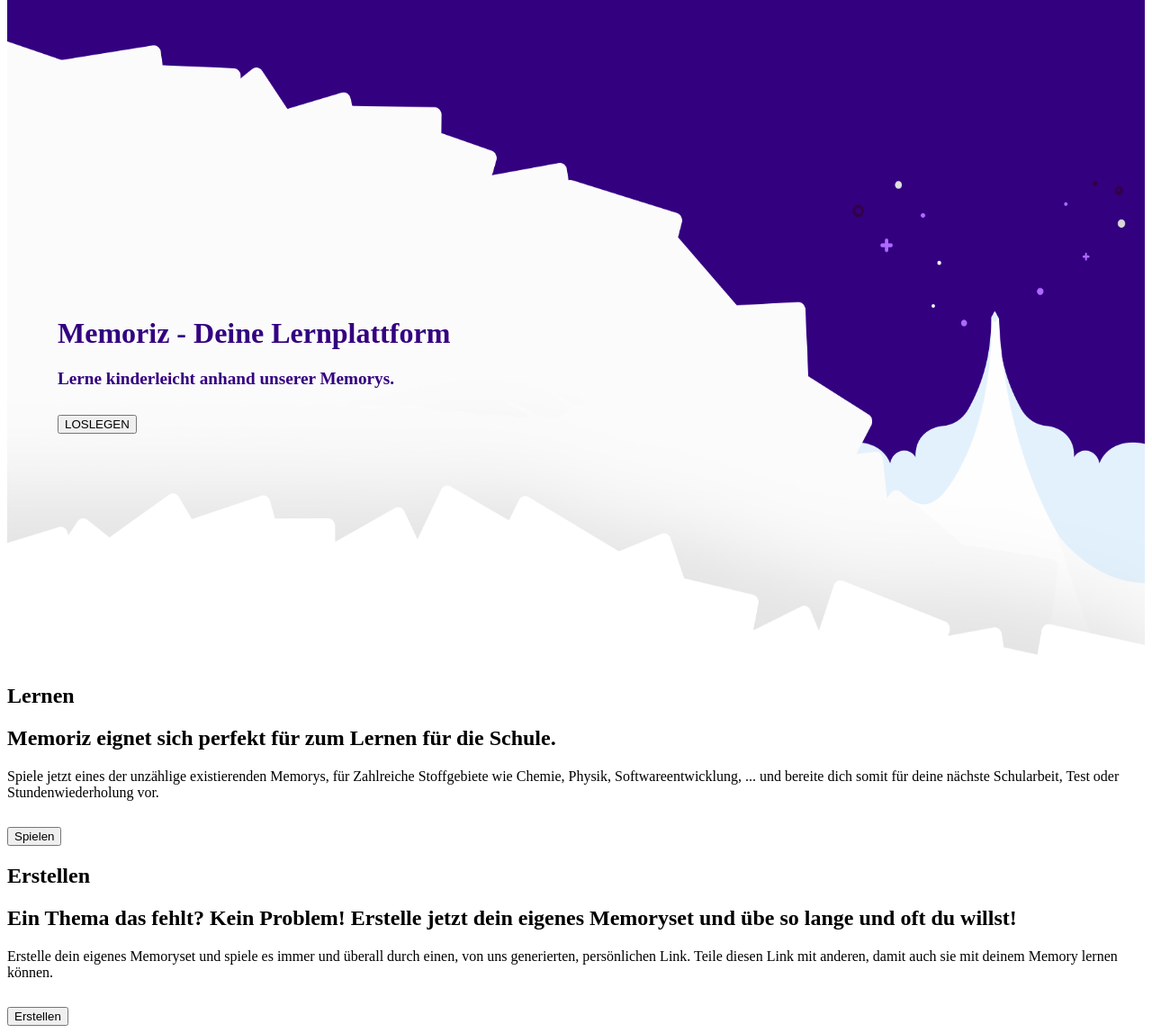
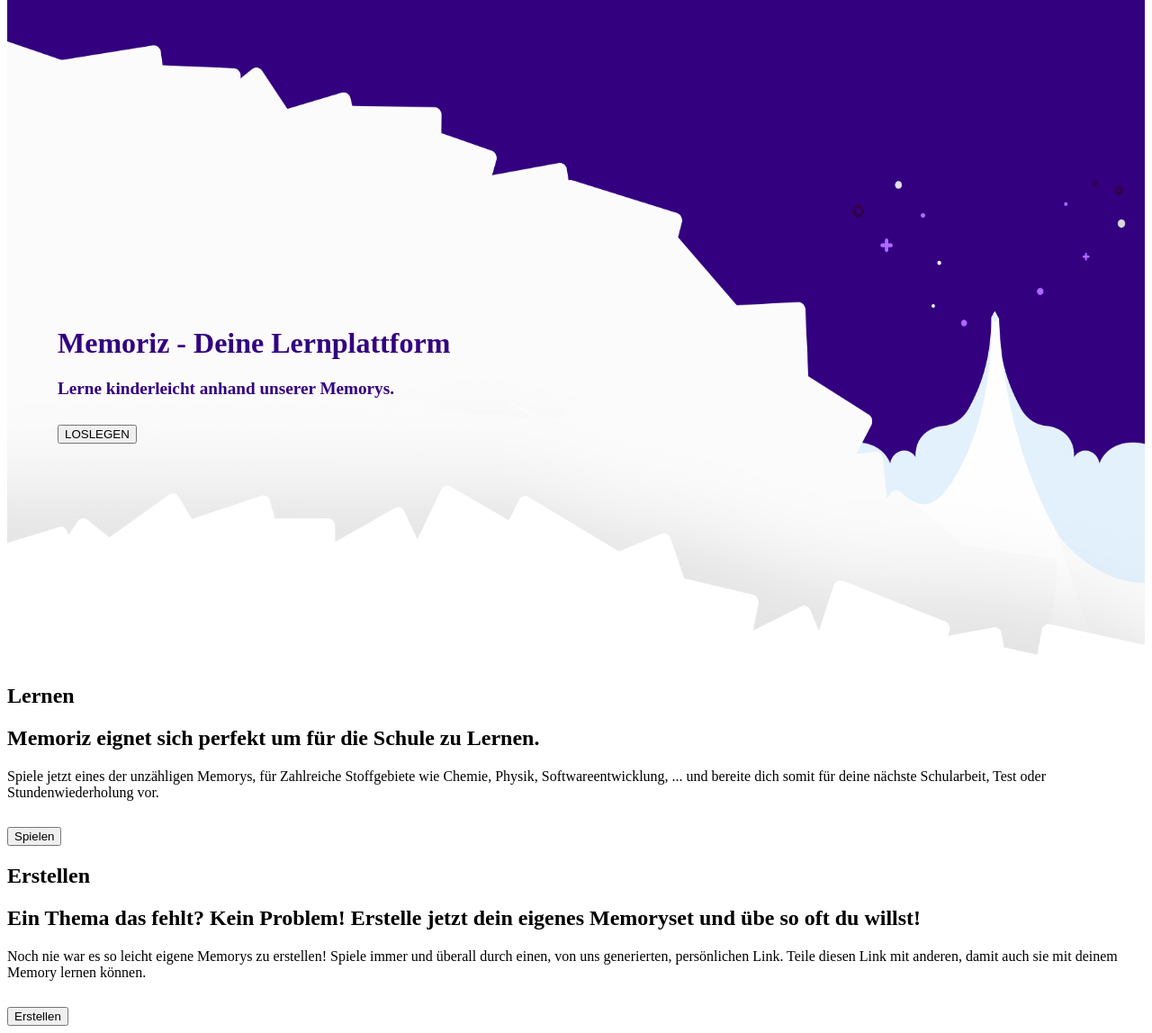
Before and after one commit to KamilKrr/Memoriz, a PHP site: page /app/views/homepage/index.php in a window 1280 px wide. Shown: the whole page at 90% size. Run offline with PHP 8.4, Linux system fonts and the light colour scheme.

Commit message:
Bugfixes

```diff
--- a/app/views/homepage/index.php
+++ b/app/views/homepage/index.php
@@ -24,10 +24,10 @@
         <div class="hero-body">
             <h1 class="title is-1-desktop is-spaced">Lernen</h1>
             <h2 class="subtitle is-4-desktop">
-                Memoriz eignet sich perfekt für zum <strong>Lernen für die Schule</strong>.
+                Memoriz eignet sich perfekt um für <strong>die Schule zu Lernen</strong>.
             </h2>
             <p class="is-size-5-desktop">
-                Spiele jetzt eines der unzählige existierenden Memorys, für Zahlreiche Stoffgebiete wie Chemie, Physik, Softwareentwicklung, ...
+                Spiele jetzt eines der unzähligen Memorys, für Zahlreiche Stoffgebiete wie Chemie, Physik, Softwareentwicklung, ...
                 und bereite dich somit für deine nächste Schularbeit, Test oder Stundenwiederholung vor.
             </p>
             <div>
@@ -39,10 +39,10 @@
         <div class="hero-body">
             <h1 class="title is-1-desktop is-spaced">Erstellen</h1>
             <h2 class="subtitle is-4-desktop">
-                Ein Thema das fehlt? Kein Problem! <strong>Erstelle jetzt dein eigenes Memoryset</strong> und übe so lange und oft du willst!
+                Ein Thema das fehlt? Kein Problem! <strong>Erstelle jetzt dein eigenes Memoryset</strong> und übe so oft du willst!
             </h2>
             <p class="is-size-5-desktop">
-                Erstelle dein eigenes Memoryset und spiele es immer und überall durch einen, von uns generierten, persönlichen Link.
+                Noch nie war es so leicht eigene Memorys zu erstellen! Spiele immer und überall durch einen, von uns generierten, persönlichen Link.
                 Teile diesen Link mit anderen, damit auch sie mit deinem Memory lernen können.
             </p>
             <div>
--- a/app/views/template/footer.php
+++ b/app/views/template/footer.php
@@ -4,8 +4,8 @@
                 <p class="title is-4 is-spaced">Über</p>
                 <hr>
                 <p>
-                    Memoriz - Ein Projekt der 4. Klasse der <a href="https://www.htl.rennweg.at/" target="_blank">HTL Rennweg</a> <br> Memoriz ist eine Memory-basierte
-                    Lernplattform mit der SchülerInnen spielerisch Vokabeln und andere Schulische Sachen lernen können.<br>
+                    Memoriz - Ein Projekt der 4. Klasse der <a href="https://www.htl.rennweg.at/" target="_blank">HTL Rennweg</a>. <br> Memoriz ist eine Memory-basierte
+                    Lernplattform, mit der SchülerInnen spielerisch in schulischen Themenbereichen lernen können.<br>
                     Die Lernplattform wird als Projektarbeit im Wintersemester 2019 entwickelt.
                 </p>
             </div>
--- a/public/css/landingpage.css
+++ b/public/css/landingpage.css
@@ -77,14 +77,17 @@
   font-size: 1.5vw;
 }
 
-#loslegen{
-  margin-left: 5vw;
-}
 
 a.navbar-item.is-active {
   background-color: rgba(0, 0, 0, 0);
 }
 
+.heading > a{
+  display: inline-block;
+  width: 0;
+  height: 0;
+  margin-left: 5vw;
+}
 
 
 @media only screen and (max-width: 767px) {
@@ -97,7 +100,9 @@ a.navbar-item.is-active {
 
   #loslegen{
     width: 30vw;
-    margin-left: 5vw;
+  }
+
+  .heading > a{
     margin-top: 10vw;
   }
 
@@ -111,6 +116,8 @@ a.navbar-item.is-active {
     color: #ffffff !important;
   }
 
+
+
   #subtitle{
     font-size: 1.5em;
     color: #ffffff !important;
--- a/public/lernen/css/main.css
+++ b/public/lernen/css/main.css
@@ -385,8 +385,9 @@
     position: absolute;
     z-index: 3;
     min-height: 100%;
+    min-width: 100%;
     font-size: 1.2em;
-    margin-top: 1.5em;
+
   }
 
   #infoNotification > h2 {
```
Also changed, not shown: app/views/erstellen/anleitung.php (+8 -7 lines).
